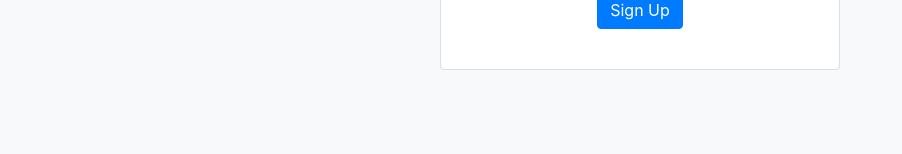
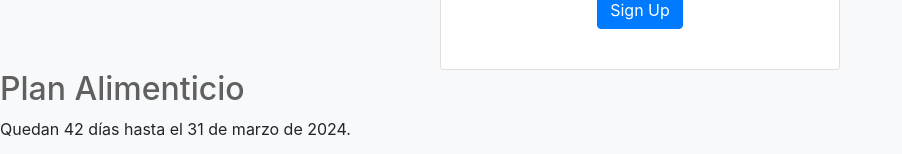
Before and after one commit to santisierra/obligatorioFrontEnd, a React (Create React App) app in the folder obligatorio-app/: page / in a window 1280 px wide. Shown: the part 1205-1359 px from the top of the page, without its empty margins (0-902 px from the left). Before the commit the page ends 1275 px from the top, so only its background shows below. Built offline with nearby package versions, Linux system fonts and the light colour scheme; no server answers.

Commit message:
obtener lista de registros alimentos del usuario

```diff
--- a/obligatorio-app/src/components/App/App.jsx
+++ b/obligatorio-app/src/components/App/App.jsx
@@ -4,7 +4,7 @@ import Signup from "../Pages/SignUp";
 import Layout from "../Pages/Layout";
 import { useSelector } from "react-redux";
 import { getPaises, getUsuariosPorPais,getRegistors,postAgregarAlimento,eliminarRegistro,getAlimentos } from "../../services/api";
-
+import ContadorNuevoPlan from "../Pages/Dashboard/ContadorNuevoPlan";
 //App principal
 const App = () => {
 
@@ -17,7 +17,11 @@ const App = () => {
   //Se guarda el usuario al loggearse
   const userLogged = useSelector((store) => store.userSlice.userLogged);
   //Si el usuario esta loggeado ir a layout sino login
-  return <div className="App">{userLogged ? <Layout /> : <Login/> } <Signup/></div>;
+  return <div className="App">{userLogged ? <Layout /> : <Login/> }
+
+  <Signup/>
+  <ContadorNuevoPlan/>
+  </div>;
 };
 
 export default App;
--- /dev/null
+++ b/obligatorio-app/src/components/Pages/Dashboard/ContadorNuevoPlan/ContadorNuevoPlan.jsx
@@ -0,0 +1,34 @@
+import { useState, useEffect } from 'react';
+
+const ContadorNuevoPlan = () => {
+  const [daysRemaining, setDaysRemaining] = useState(0);
+
+  useEffect(() => {
+    // Define la fecha objetivo (31 de marzo de 2024)
+    const targetDate = new Date('2024-03-31');
+
+    // Obtiene la fecha actual
+    const currentDate = new Date();
+
+    // Calcula la diferencia en milisegundos
+    const differenceMs = targetDate - currentDate;
+
+    // Convierte la diferencia de milisegundos a días
+    const days = Math.floor(differenceMs / (1000 * 60 * 60 * 24));
+
+    // Actualiza el estado con los días restantes
+    setDaysRemaining(days);
+  }, []);
+
+  return (
+    <>
+    <div>
+    <h2>Plan Alimenticio</h2>
+      <p>Quedan {daysRemaining} días hasta el 31 de marzo de 2024.</p>
+    </div>
+
+    </>
+  );
+};
+
+export default ContadorNuevoPlan;
--- /dev/null
+++ b/obligatorio-app/src/components/Pages/Dashboard/ContadorNuevoPlan/index.js
@@ -0,0 +1,2 @@
+import ContadorNuevoPlan from './ContadorNuevoPlan';
+export default ContadorNuevoPlan;
--- a/obligatorio-app/src/components/Pages/Dashboard/Main/AlimentosForm/AlimentosForm.jsx
+++ b/obligatorio-app/src/components/Pages/Dashboard/Main/AlimentosForm/AlimentosForm.jsx
@@ -26,7 +26,6 @@ function AlimentosForm() {
 
   const agregarAlimento = (e) => {
     e.preventDefault();
-    console.log(userLogged.apiKey);
     postAgregarAlimento(alimentoSeleccionado.id, userLogged.id, cantidad, fecha, userLogged.apiKey);
     /*const newTodo = {
       userId: userLogged.id,
@@ -95,7 +94,7 @@ function AlimentosForm() {
           </select>
         </div>
         <div className="col">
-          <label>Cantidad</label>
+          <label className="row">Cantidad</label>
           <input type="number" value={cantidad} onChange={handleCantidadChange} />
         </div>
         <div className="col">
--- a/obligatorio-app/src/components/Pages/Dashboard/Main/Main.jsx
+++ b/obligatorio-app/src/components/Pages/Dashboard/Main/Main.jsx
@@ -6,8 +6,7 @@ const Main = () => {
   return (
     <main>
       <div className="grid">
-        <AlimentosForm />
-        <br />
+
         <TodoFilter />
       </div>
       <br />
@@ -17,3 +16,5 @@ const Main = () => {
 };
 
 export default Main;
+//        <AlimentosForm />
+//<br />
--- a/obligatorio-app/src/components/Pages/Dashboard/Main/TodoTable/TodoTable.jsx
+++ b/obligatorio-app/src/components/Pages/Dashboard/Main/TodoTable/TodoTable.jsx
@@ -2,8 +2,32 @@ import { useSelector } from "react-redux";
 import "./TodoTable.css";
 import TodoTableRow from "./TodoTableRow";
 
-const Table = () => {
-  const filteredToDos = useSelector((store) => store.todosSlice.filteredToDos);
+import { useRef, useState } from "react";
+import { useDispatch } from "react-redux";
+import { useEffect } from "react";
+
+import { getRegistors } from "../../../../../services/api";
+
+  const Table = () => {
+
+    const userLogged = useSelector((store) => store.userSlice.userLogged);
+
+
+    const [registrosUsuario, setRegistrosUsuario] = useState([]);
+
+    useEffect(() => {
+      getRegistors(userLogged.id, userLogged.apiKey)
+        .then(data => {
+          setRegistrosUsuario(data.registros);
+        })
+        .catch(error => {
+          console.error('Error al obtener los registros:', error);
+        });
+    }, []);
+
+
+
+  //const filteredToDos = useSelector((store) => store.todosSlice.filteredToDos);
   return (
     <table className="table table-hover">
       <thead>
@@ -15,8 +39,8 @@ const Table = () => {
         </tr>
       </thead>
       <tbody>
-        {filteredToDos.map((toDo) => (
-          <TodoTableRow todo={toDo} key={toDo.id} />
+        {registrosUsuario.map((registrosUsuario) => (
+          <TodoTableRow registrosUsuario={registrosUsuario} key={registrosUsuario.id} />
         ))}
       </tbody>
     </table>
--- a/obligatorio-app/src/components/Pages/Dashboard/Main/TodoTable/TodoTableRow/TodoTableRow.jsx
+++ b/obligatorio-app/src/components/Pages/Dashboard/Main/TodoTable/TodoTableRow/TodoTableRow.jsx
@@ -1,11 +1,11 @@
 import Button from "../../../../../UI/Button/Button";
-const TodoTableRow = ({ todo }) => {
+const TodoTableRow = ({ registrosUsuario }) => {
   return (
     <tr>
-      <th scope="row">{todo.id}</th>
-      <td>{todo.title}</td>
+      <th scope="row">{registrosUsuario.id}</th>
+      <td>{registrosUsuario.title}</td>
       <td>
-        <input type="checkbox" checked={todo.completed} />
+        <input type="checkbox" checked={registrosUsuario.completed} />
       </td>
       <td>
         <Button cta={"Delete"} classColor="btn-danger" />
```
